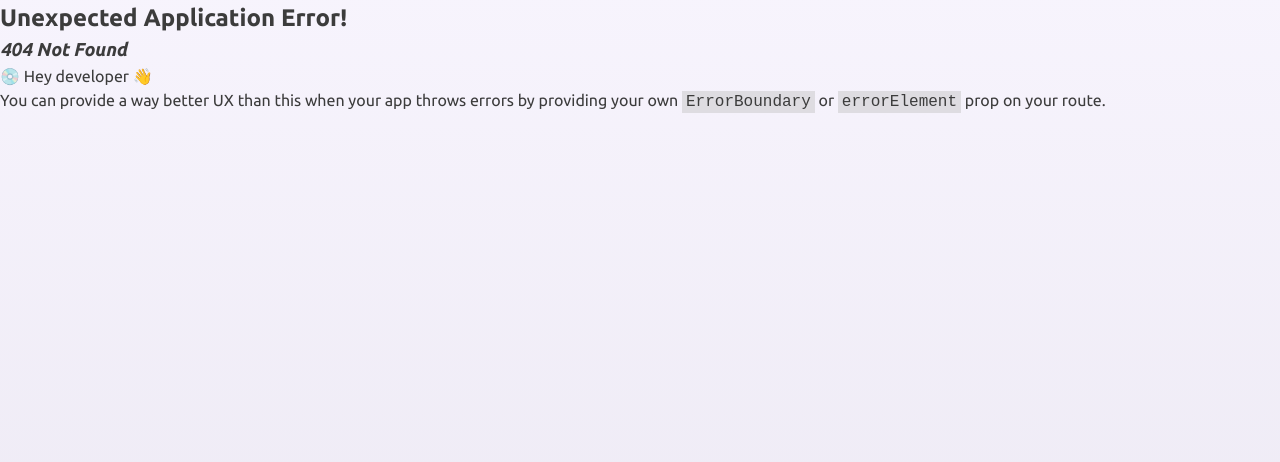
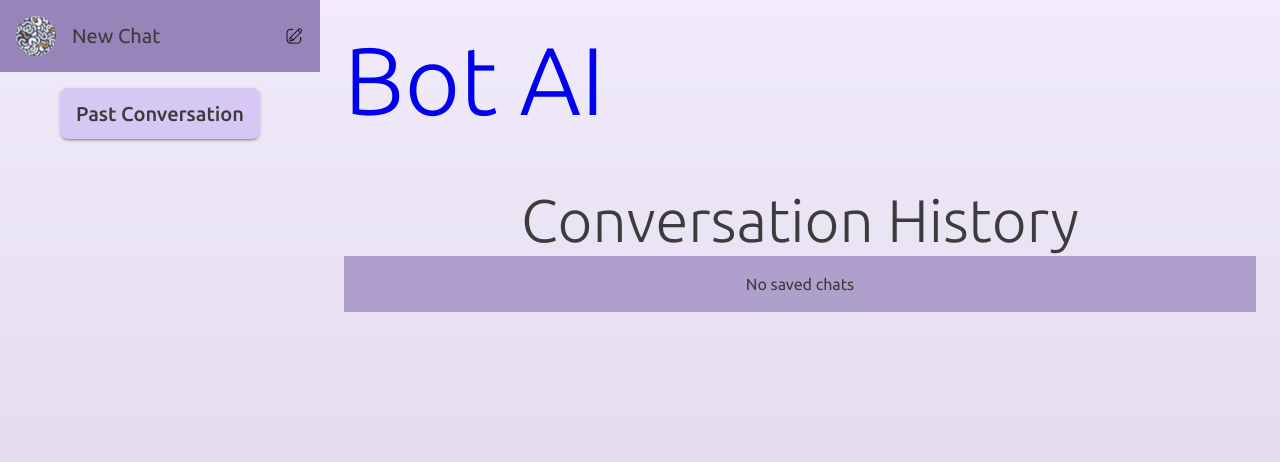
Before and after one commit to Mehulposh/BOTAI, a React (Vite) app: page /history in a window 1280 px wide. Before the commit this address had no page. Shown: the top 462 px of the page. Built offline with nearby package versions, Linux system fonts and the light colour scheme.

Commit message:
added app file for rendering the bot

```diff
--- a/src/App.jsx
+++ b/src/App.jsx
@@ -1,13 +1,40 @@
 import React,{useState,useEffect} from 'react';
-import { Grid } from '@mui/material';
-import { Outlet } from 'react-router';
-import Home from './pages/Home';
+import { Outlet } from 'react-router-dom';
+import { CssBaseline, Grid } from "@mui/material";
+import SideMenu  from './components/SideMenu/SideMenu';
 
 function App() {
 
+  const [chat,setChat] = useState([]);
+  const [menuOpen,setMenuOpen] = useState(false);
+
+
   return (
     <div>
-      <Home/>
+      <CssBaseline/>
+
+      <Grid
+        container
+        sx={{
+          background: "linear-gradient(rgba(215, 199, 244, 0.2), rgba(151, 133, 186, 0.2))"
+          }}
+        >
+          <Grid
+            size={{sm: 12 , md:3}}
+            height={'100vh'}
+          >
+            <SideMenu
+              setChat={setChat}
+              closeMenu={() => setMenuOpen(false)}
+            />
+          </Grid>
+
+          <Grid
+            size={{sm: 12 , md: 9}}
+          >
+            <Outlet context={{chat: chat, setChat: setChat , handleMobileMenu: setMenuOpen }} />
+          </Grid>
+        </Grid>
     </div>
   )
 }
--- a/src/components/HistoryCard/HistoryCard.jsx
+++ b/src/components/HistoryCard/HistoryCard.jsx
@@ -27,7 +27,7 @@ function historycard({details}){
             <Typography
                 fontWeight={700}
             >
-                {CustomDate(startOfDay(new Date(details.datetime)))}
+                {CustomDate(startOfDay(new Date(details.dateTime)))}
             </Typography>
 
             <Stack
--- a/src/main.jsx
+++ b/src/main.jsx
@@ -2,9 +2,10 @@ import {  StrictMode } from 'react'
 import { createRoot } from 'react-dom/client'
 import './index.css';
 import App from './App.jsx';
-import Home from './pages/Home.jsx';
+import Home from './pages/Home/Home.jsx';
+import History from './pages/History/History.jsx';
 import { createBrowserRouter, RouterProvider } from 'react-router-dom';
-import {ThemeProvider, createTheme, CssBaseline } from '@mui/material';
+import {ThemeProvider, createTheme } from '@mui/material';
 
 export const Theme = createTheme({
   typography: {
@@ -73,7 +74,11 @@ const router = createBrowserRouter([
     children: [
       {
         path: '/',
-        element: <Home/>
+        element: <Home/>,
+      },
+      {
+        path: '/history',
+        element: <History/>,
       },
     ]
   }
@@ -83,7 +88,7 @@ const router = createBrowserRouter([
 createRoot(document.getElementById('root')).render(
   <StrictMode>
     <ThemeProvider theme={Theme}>
-      <CssBaseline />
+
       <RouterProvider router={router}/>
     </ThemeProvider>
 
--- a/src/pages/History/History.jsx
+++ b/src/pages/History/History.jsx
@@ -7,7 +7,7 @@ function History(){
     const[prevChats, setPrevChats] = useState([]);
 
     useEffect(() => {
-        const history = JSON.parse(localStorage.getItem('conversations')) || [];
+        const history = JSON.parse(localStorage.getItem('conversation')) || [];
 
         setPrevChats(history);
     },[]);
--- a/src/pages/Home/Home.jsx
+++ b/src/pages/Home/Home.jsx
@@ -1,4 +1,4 @@
-import { useContext, useState, useRef, useEffect } from "react";
+import {  useState, useRef, useEffect } from "react";
 import { useOutletContext } from "react-router-dom";
 import {v4 as uuid4} from 'uuid';
 import { Stack } from "@mui/material";
@@ -11,14 +11,16 @@ import data from '../../SampleData/SampleData.json';
 
 
 function Home(){
-    const [chat,setChat] = useOutletContext();
+    const {chat,setChat} = useOutletContext();
+    // const Acontext = useOutletContext();
+    // console.log(Acontext);
     const [modalOpen,setModalOpen] = useState(false);
     const [selectedChatId,setSelectedChatId] = useState(false);
     const [scrollBottom , setScrollBottom] = useState(false);
     const sessionRef = useRef(null);
 
     useEffect(() => {
-        sessionRef.current ? .lastElementChild ? .scrollIntoView() ;
+        sessionRef.current?.lastElementChild ?.scrollIntoView() ;
 
     }, [scrollBottom]);
 
```
